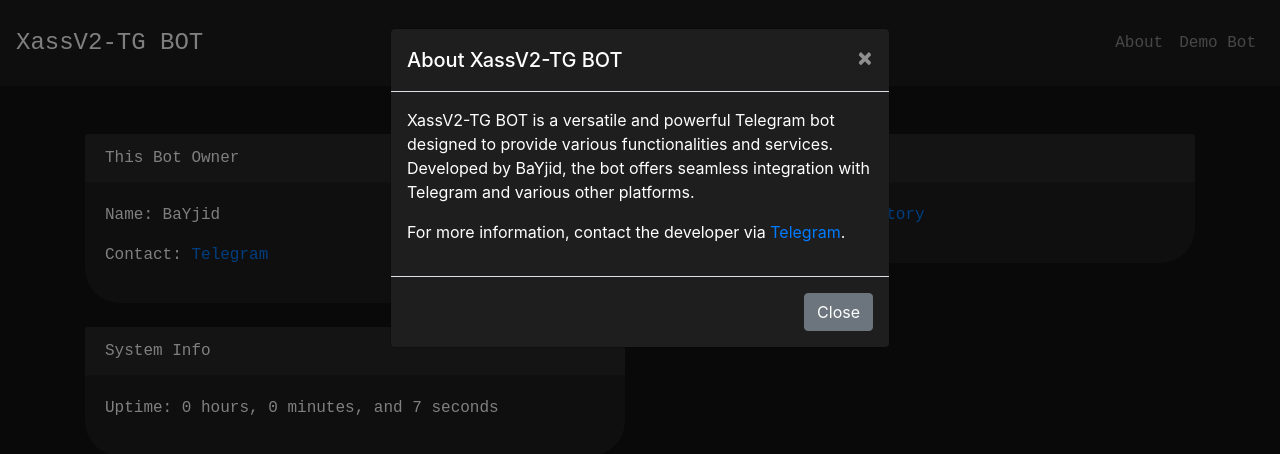
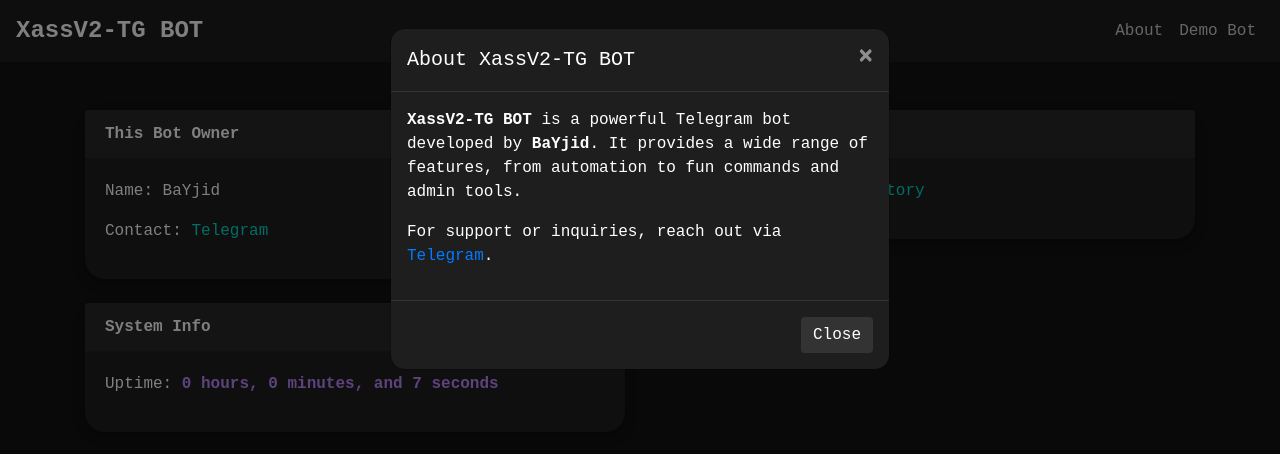
Before and after one commit to sadiyabhbb/XASS--TELEGRAM-BOT, a website: page public/index.html in a window 1280 px wide. Both pictures are taken after a click on the link "About". Drawn offline with nearby package versions, Linux system fonts and the light colour scheme.

Commit message:
Update index.html

```diff
--- a/public/index.html
+++ b/public/index.html
@@ -1,48 +1,102 @@
 <!DOCTYPE html>
 <html lang="en">
 <head>
-    <meta charset="UTF-8">
-    <meta name="viewport" content="width=device-width, initial-scale=1.0">
+  <meta charset="UTF-8" />
+  <meta name="viewport" content="width=device-width, initial-scale=1.0"/>
   <title>Xass-V2</title>
   <link href="https://stackpath.bootstrapcdn.com/bootstrap/4.5.2/css/bootstrap.min.css" rel="stylesheet">
   <style>
     body {
       background-color: #121212;
       color: #ffffff;
+      font-family: monospace;
     }
+
     .navbar, .footer {
       background-color: #1c1c1c;
-            font-family: monospace;
     }
+
     .navbar-brand {
-            font-family: monospace;
       font-size: 24px;
-            line-height: 2.5;
-            border: none;
+      font-weight: bold;
     }
+
     .card {
       background-color: #1e1e1e;
       border: none;
-            border-radius: 35px;
-            font-family: monospace;
+      border-radius: 20px;
+      transition: transform 0.3s ease, box-shadow 0.3s ease;
+      box-shadow: 0 4px 12px rgba(0,0,0,0.3);
     }
+
+    .card:hover {
+      transform: translateY(-5px);
+      box-shadow: 0 6px 18px rgba(0,0,0,0.4);
+    }
+
     .card-header {
       background-color: #282828;
-            border-top-left-radius: 35px;
-            border-top-right-radius: 35px;
-            font-family: monospace;
+      border-top-left-radius: 20px;
+      border-top-right-radius: 20px;
+      font-weight: bold;
     }
-        .card-body {
-            border-bottom-left-radius: 35px;
-            border-bottom-right-radius: 35px;
-            font-family: monospace;
+
+    .card-body a {
+      color: #03dac6;
+      text-decoration: none;
+    }
+
+    .card-body a:hover {
+      text-decoration: underline;
+    }
+
+    .modal-content {
+      background-color: #1e1e1e;
+      color: #ffffff;
+      border-radius: 15px;
+    }
+
+    .modal-header {
+      border-bottom: 1px solid #333;
+    }
+
+    .modal-footer {
+      border-top: 1px solid #333;
+    }
+
+    .btn-secondary {
+      background-color: #333;
+      border: none;
+    }
+
+    .btn-secondary:hover {
+      background-color: #444;
+    }
+
+    .nav-link {
+      color: #ccc !important;
+    }
+
+    .nav-link:hover {
+      color: #fff !important;
+    }
+
+    #uptime {
+      color: #bb86fc;
+      font-weight: bold;
+    }
+
+    @media (max-width: 767px) {
+      .card {
+        margin-bottom: 20px;
+      }
     }
   </style>
 </head>
 <body>
   <nav class="navbar navbar-expand-lg navbar-dark">
     <a class="navbar-brand" href="#">XassV2-TG BOT</a>
-        <button class="navbar-toggler" type="button" data-toggle="collapse" data-target="#navbarNav" aria-controls="navbarNav" aria-expanded="false" aria-label="Toggle navigation">
+    <button class="navbar-toggler" type="button" data-toggle="collapse" data-target="#navbarNav">
       <span class="navbar-toggler-icon"></span>
     </button>
     <div class="collapse navbar-collapse" id="navbarNav">
@@ -56,6 +110,7 @@
       </ul>
     </div>
   </nav>
+
   <div class="container mt-5">
     <div class="row">
       <div class="col-lg-6 mb-4">
@@ -89,7 +144,7 @@
   <!-- Modal -->
   <div class="modal fade" id="aboutModal" tabindex="-1" aria-labelledby="aboutModalLabel" aria-hidden="true">
     <div class="modal-dialog">
-            <div class="modal-content" style="background-color: #1e1e1e; color: #ffffff;">
+      <div class="modal-content">
         <div class="modal-header">
           <h5 class="modal-title" id="aboutModalLabel">About XassV2-TG BOT</h5>
           <button type="button" class="close" data-dismiss="modal" aria-label="Close">
@@ -97,8 +152,8 @@
           </button>
         </div>
         <div class="modal-body">
-                    <p>XassV2-TG BOT is a versatile and powerful Telegram bot designed to provide various functionalities and services. Developed by BaYjid, the bot offers seamless integration with Telegram and various other platforms.</p>
-                    <p>For more information, contact the developer via <a href="https://t.me/MOHAMMADBAYJID" target="_blank">Telegram</a>.</p>
+          <p><strong>XassV2-TG BOT</strong> is a powerful Telegram bot developed by <strong>BaYjid</strong>. It provides a wide range of features, from automation to fun commands and admin tools.</p>
+          <p>For support or inquiries, reach out via <a href="https://t.me/MOHAMMADBAYJID" target="_blank">Telegram</a>.</p>
         </div>
         <div class="modal-footer">
           <button type="button" class="btn btn-secondary" data-dismiss="modal">Close</button>
@@ -107,33 +162,30 @@
     </div>
   </div>
 
+  <!-- JS -->
   <script src="https://code.jquery.com/jquery-3.5.1.min.js"></script>
-    <script src="https://cdn.jsdelivr.net/npm/@popperjs/core@2.5.4/dist/umd/popper.min.js"></script>
-    <script src="https://stackpath.bootstrapcdn.com/bootstrap/4.5.2/js/bootstrap.min.js"></script>
+  <script src="https://cdn.jsdelivr.net/npm/bootstrap@4.5.2/dist/js/bootstrap.bundle.min.js"></script>
   <script>
     document.addEventListener('DOMContentLoaded', function () {
-            let startTime = Date.now();
+      const startTime = Date.now();
 
       function formatUptime(uptime) {
         const seconds = Math.floor(uptime / 1000);
         const minutes = Math.floor(seconds / 60);
         const hours = Math.floor(minutes / 60);
-
         const remainingSeconds = seconds % 60;
         const remainingMinutes = minutes % 60;
-
         return `${hours} hours, ${remainingMinutes} minutes, and ${remainingSeconds} seconds`;
       }
 
-            function fetchUptime() {
+      function updateUptime() {
         const now = Date.now();
         const uptime = now - startTime;
-                const uptimeString = formatUptime(uptime);
-                document.getElementById('uptime').innerText = uptimeString;
+        document.getElementById('uptime').innerText = formatUptime(uptime);
       }
 
-            fetchUptime();
-            setInterval(fetchUptime, 1000); // Refresh every second
+      updateUptime();
+      setInterval(updateUptime, 1000);
     });
   </script>
 </body>
```
Lines whose indentation alone changed are shown as unchanged.
